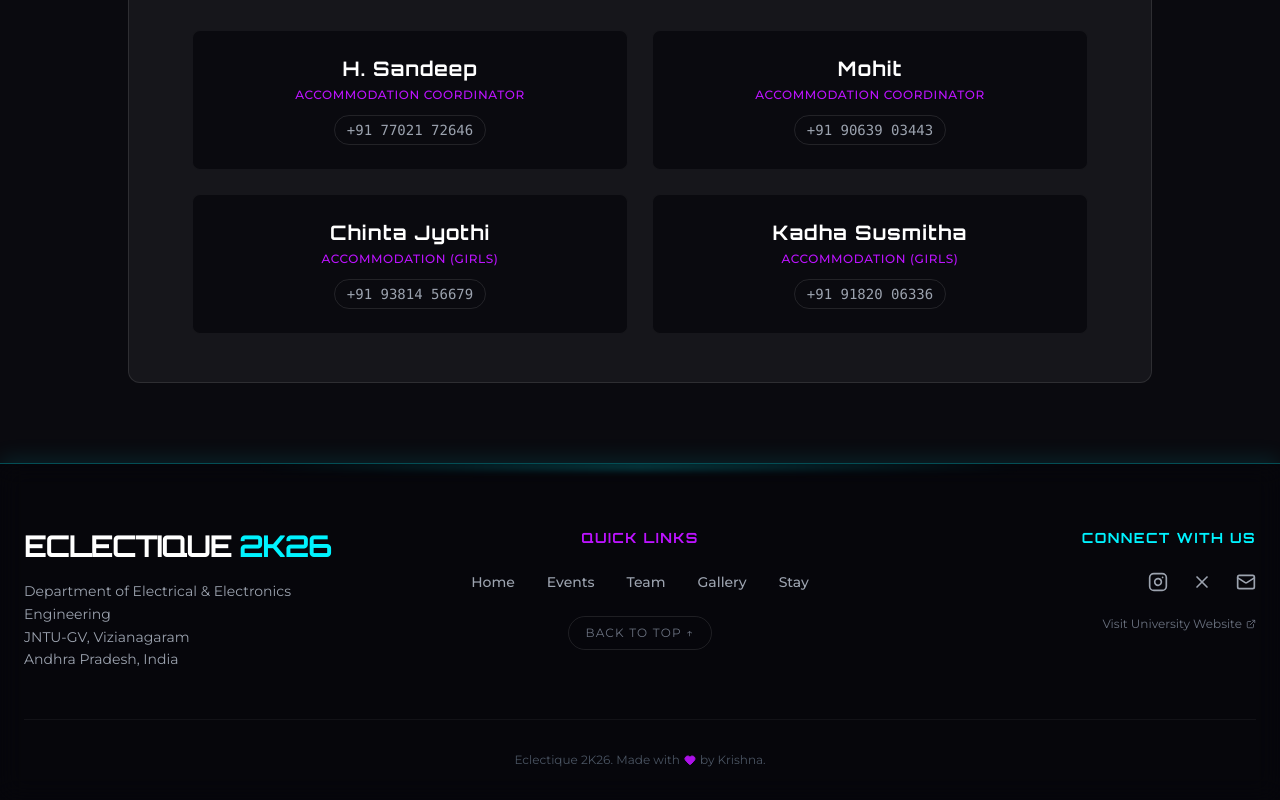
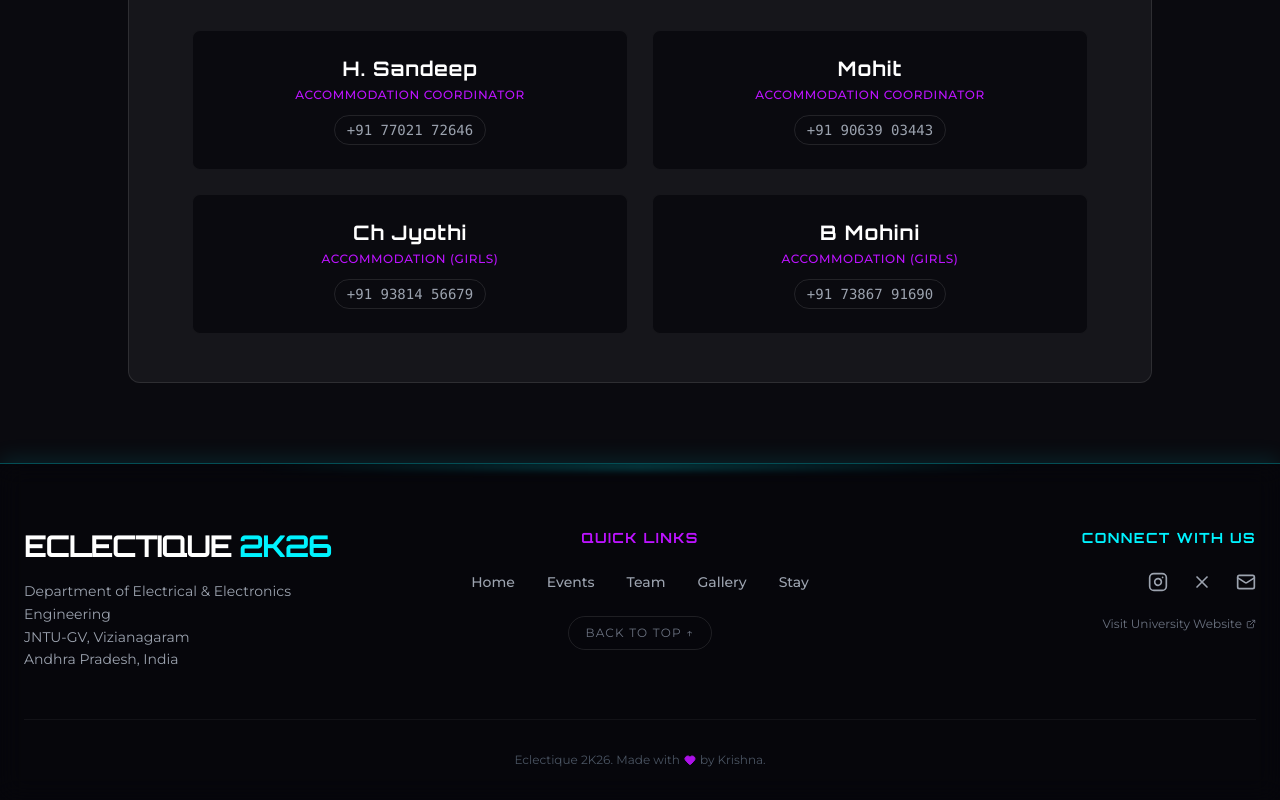
Before and after one commit to balakrishna015/Eclectique2k26, a React (Vite) app: page /stay in a window 1280 px wide. Shown: the part 1110-1910 px from the top of the page. Built offline with nearby package versions, Linux system fonts and the light colour scheme.

Commit message:
Update Accommodation.tsx
changed names to mohini and her number

```diff
--- a/src/pages/Accommodation.tsx
+++ b/src/pages/Accommodation.tsx
@@ -5,8 +5,8 @@ const Accommodation = () => {
   const coordinators = [
     { name: "H. Sandeep", role: "Accommodation Coordinator", phone: "+91 77021 72646" },
     { name: "Mohit", role: "Accommodation Coordinator", phone: "+91 90639 03443" },
-    { name: "Chinta Jyothi", role: "Accommodation (Girls)", phone: "+91 93814 56679" },
-    { name: "Kadha Susmitha", role: "Accommodation (Girls)", phone: "+91 91820 06336" }
+    { name: "Ch Jyothi", role: "Accommodation (Girls)", phone: "+91 93814 56679" },
+    { name: "B Mohini", role: "Accommodation (Girls)", phone: "+91 73867 91690" }
   ];
 
   return (
```
